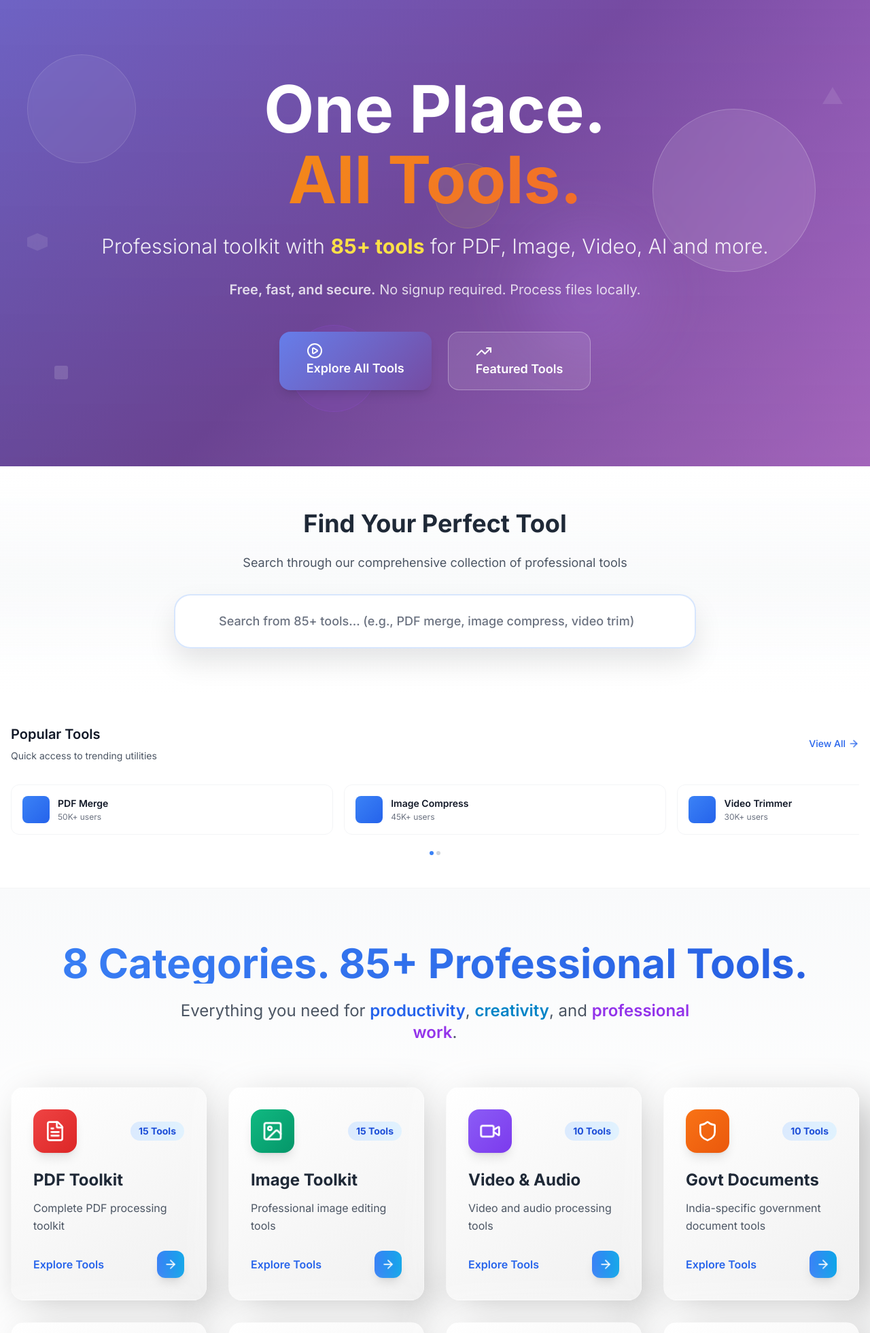
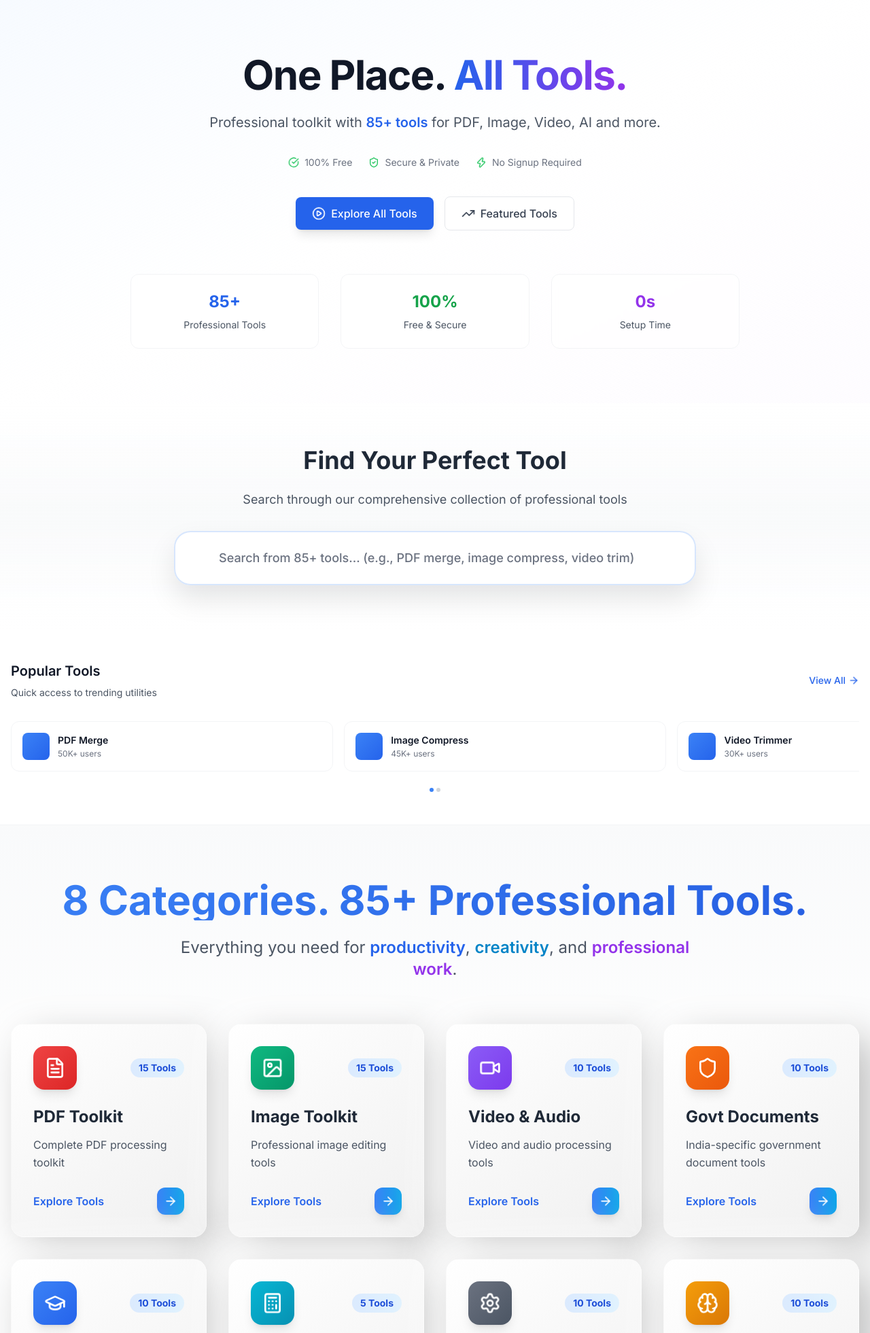
Before and after one commit to wirewiredasy/Suntyn-AI, a Flask app: page / in a window 1280 px wide. Shown: the part 65-2026 px from the top of the page at 68% size. Run offline with Flask 3, Linux system fonts and the light colour scheme; data that the repository does not hold is empty; some libraries are stand-ins or nearby versions.

Commit message:
Assistant checkpoint: Replace hero section with professional design
Assistant generated file changes:
- templates/index.html: Replace hero section with professional compact design

---

User prompt:

Is section ko jo style hai totally remove kor do aur ek new Style Section Add koro aur Itna bara section nhi sahiye kuch popular site ka reference leke karo proffesonal style create Only ye section thik hai na

Replit-Commit-Author: Assistant
Replit-Commit-Session-Id: 9b03bdeb-47a9-4c7f-80f6-1bbb76e854ed

```diff
--- a/templates/index.html
+++ b/templates/index.html
@@ -3,57 +3,73 @@
 {% block title %}Toolora AI - Professional Online Tools | 85+ Free Tools{% endblock %}
 
 {% block content %}
-<!-- Hero Section with Advanced Animations -->
-<section class="relative py-20 lg:py-28 overflow-hidden hero-section">
-    <!-- Dynamic Background with Particle Effect -->
-    <div class="absolute inset-0 gradient-mesh animated-mesh"></div>
-    <div class="absolute inset-0 bg-gradient-to-t from-black/10 to-transparent"></div>
+<!-- Professional Hero Section -->
+        <section class="relative bg-white dark:bg-gray-900 py-20 overflow-hidden">
+            <!-- Subtle Background Pattern -->
+            <div class="absolute inset-0 bg-gradient-to-br from-blue-50/50 via-white to-purple-50/30 dark:from-gray-900 dark:via-gray-800 dark:to-gray-900"></div>
 
-    <!-- Enhanced Floating Elements with Different Animations -->
-    <div class="absolute inset-0 overflow-hidden pointer-events-none">
-        <div class="absolute top-20 left-10 w-40 h-40 rounded-full spiral-animation"></div>
-        <div class="absolute top-40 right-20 w-60 h-60 rounded-full simple-glass"></div>
-        <div class="absolute bottom-20 left-1/3 w-32 h-32 rounded-full wave-animation"></div>
-        <div class="absolute top-60 left-1/2 w-24 h-24 rounded-full simple-yellow"></div>
-        <div class="absolute bottom-40 right-1/4 w-48 h-48 bg-purple-400/15 rounded-full blur-2xl rotate-slow"></div>
-    </div>
+            <!-- Content Container -->
+            <div class="relative z-10 max-w-6xl mx-auto px-4 sm:px-6 lg:px-8">
+                <div class="text-center mb-16">
+                    <!-- Main Heading -->
+                    <h1 class="text-4xl md:text-6xl font-bold text-gray-900 dark:text-white mb-6 tracking-tight">
+                        One Place.
+                        <span class="bg-gradient-to-r from-blue-600 to-purple-600 bg-clip-text text-transparent">
+                            All Tools.
+                        </span>
+                    </h1>
 
-    <!-- Animated Geometric Shapes -->
-    <div class="absolute inset-0 overflow-hidden pointer-events-none">
-        <div class="absolute top-32 right-10 triangle-shape slide-diagonal"></div>
-        <div class="absolute bottom-32 left-20 square-shape flip-animation"></div>
-        <div class="absolute top-1/2 left-10 hexagon-shape morph-animation"></div>
-    </div>
+                    <!-- Subtitle -->
+                    <p class="text-xl text-gray-600 dark:text-gray-300 mb-8 max-w-3xl mx-auto leading-relaxed">
+                        Professional toolkit with <span class="font-semibold text-blue-600 dark:text-blue-400">85+ tools</span> for PDF, Image, Video, AI and more.
+                    </p>
 
-    <div class="container mx-auto px-4 relative z-10">
-        <div class="text-center max-w-5xl mx-auto">
-            <h1 class="text-6xl md:text-7xl lg:text-8xl font-bold text-white mb-8 typewriter-effect">
-                <span class="block mb-2 slide-in-left">One Place.</span>
-                <span class="block text-gradient-accent glitch-effect">All Tools.</span>
-            </h1>
+                    <!-- Feature Points -->
+                    <div class="flex flex-wrap justify-center items-center gap-6 mb-10 text-sm text-gray-500 dark:text-gray-400">
+                        <div class="flex items-center">
+                            <i data-lucide="check-circle" class="w-4 h-4 text-green-500 mr-2"></i>
+                            100% Free
+                        </div>
+                        <div class="flex items-center">
+                            <i data-lucide="shield-check" class="w-4 h-4 text-green-500 mr-2"></i>
+                            Secure & Private
+                        </div>
+                        <div class="flex items-center">
+                            <i data-lucide="zap" class="w-4 h-4 text-green-500 mr-2"></i>
+                            No Signup Required
+                        </div>
+                    </div>
 
-            <p class="text-xl md:text-2xl lg:text-3xl text-white/90 mb-8 fade-in-stagger leading-relaxed font-light">
-                Professional toolkit with <span class="font-bold text-yellow-300 number-counter">85+ tools</span> for PDF, Image, Video, AI and more.
-            </p>
+                    <!-- CTA Buttons -->
+                    <div class="flex flex-col sm:flex-row gap-4 justify-center items-center">
+                        <a href="#tools" class="inline-flex items-center px-6 py-3 bg-blue-600 hover:bg-blue-700 text-white font-medium rounded-lg transition-all duration-200 hover:scale-105 shadow-lg hover:shadow-xl">
+                            <i data-lucide="play-circle" class="w-5 h-5 mr-2"></i>
+                            Explore All Tools
+                        </a>
+                        <a href="#popular-tools" class="inline-flex items-center px-6 py-3 bg-white dark:bg-gray-800 border border-gray-200 dark:border-gray-700 text-gray-700 dark:text-gray-300 font-medium rounded-lg transition-all duration-200 hover:scale-105 hover:border-blue-300 dark:hover:border-blue-600">
+                            <i data-lucide="trending-up" class="w-5 h-5 mr-2"></i>
+                            Featured Tools
+                        </a>
+                    </div>
+                </div>
 
-            <p class="text-lg md:text-xl text-white/80 mb-12 slide-up-delayed max-w-2xl mx-auto">
-                <span class="font-semibold">Free, fast, and secure.</span> No signup required. Process files locally.
-            </p>
-
-            <!-- Professional CTA Buttons -->
-            <div class="flex flex-col sm:flex-row gap-6 justify-center scale-in-animation">
-                <a href="{{ url_for('tools.index') }}" class="btn-enhanced-hero text-lg px-10 py-4 rounded-2xl shadow-lg hover:shadow-xl magnetic-hover text-white font-semibold">
-                    <i data-lucide="play-circle" class="w-6 h-6 mr-3"></i>
-                    <span>Explore All Tools</span>
-                </a>
-                <a href="#popular-tools" class="bg-white/10 backdrop-blur-sm text-white border border-white/30 hover:bg-white/20 text-lg px-10 py-4 rounded-2xl transition-all duration-300 font-semibold">
-                    <i data-lucide="trending-up" class="w-6 h-6 mr-3"></i>
-                    Featured Tools
-                </a>
+                <!-- Stats Grid -->
+                <div class="grid grid-cols-1 md:grid-cols-3 gap-8 max-w-4xl mx-auto">
+                    <div class="text-center bg-white/60 dark:bg-gray-800/60 backdrop-blur-sm rounded-xl p-6 border border-gray-100 dark:border-gray-700">
+                        <div class="text-2xl font-bold text-blue-600 dark:text-blue-400 mb-2">85+</div>
+                        <div class="text-gray-600 dark:text-gray-400 text-sm">Professional Tools</div>
+                    </div>
+                    <div class="text-center bg-white/60 dark:bg-gray-800/60 backdrop-blur-sm rounded-xl p-6 border border-gray-100 dark:border-gray-700">
+                        <div class="text-2xl font-bold text-green-600 dark:text-green-400 mb-2">100%</div>
+                        <div class="text-gray-600 dark:text-gray-400 text-sm">Free & Secure</div>
+                    </div>
+                    <div class="text-center bg-white/60 dark:bg-gray-800/60 backdrop-blur-sm rounded-xl p-6 border border-gray-100 dark:border-gray-700">
+                        <div class="text-2xl font-bold text-purple-600 dark:text-purple-400 mb-2">0s</div>
+                        <div class="text-gray-600 dark:text-gray-400 text-sm">Setup Time</div>
+                    </div>
+                </div>
             </div>
-        </div>
-    </div>
-</section>
+        </section>
 
 <!-- Enhanced Search Section -->
 <section class="py-16 relative">
```
